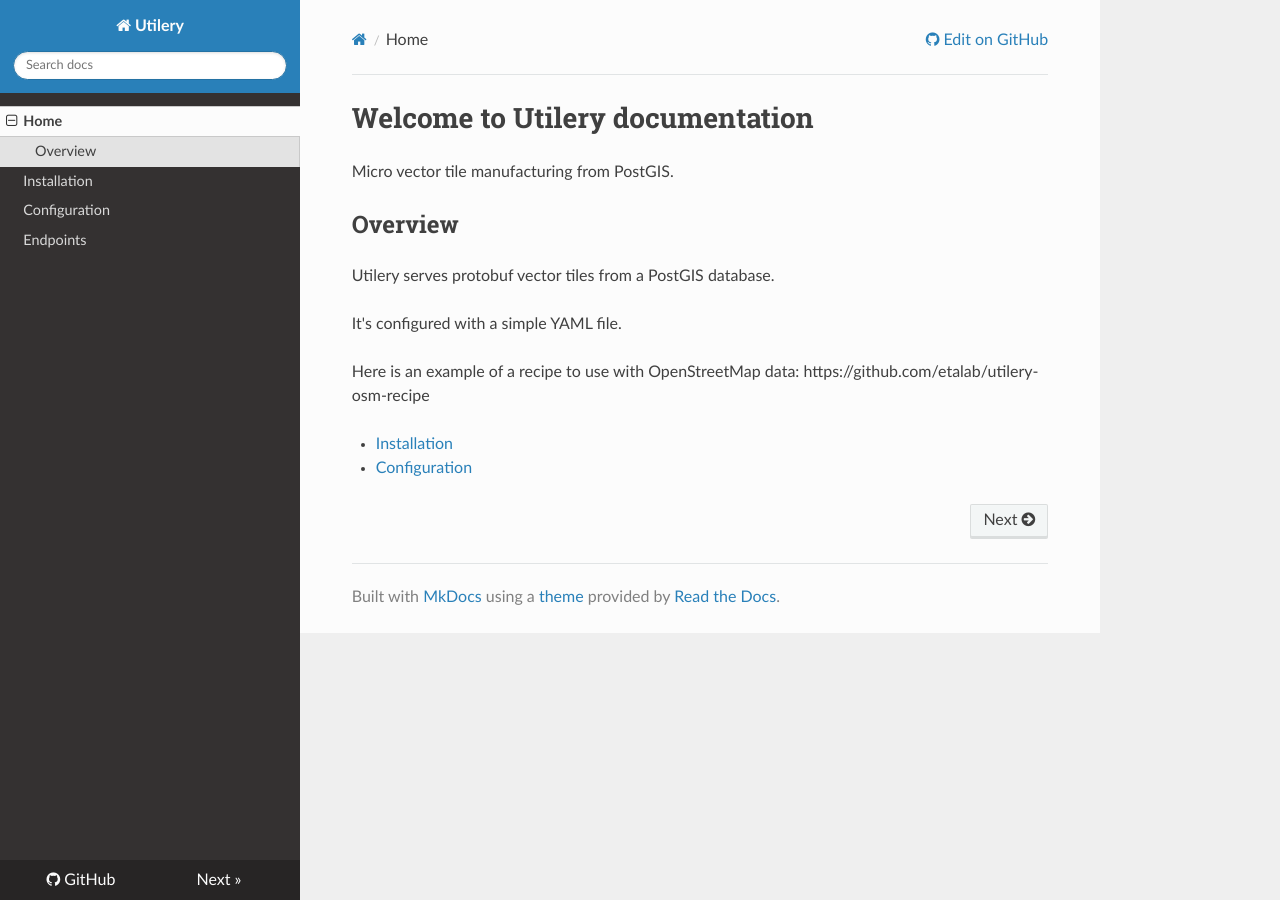
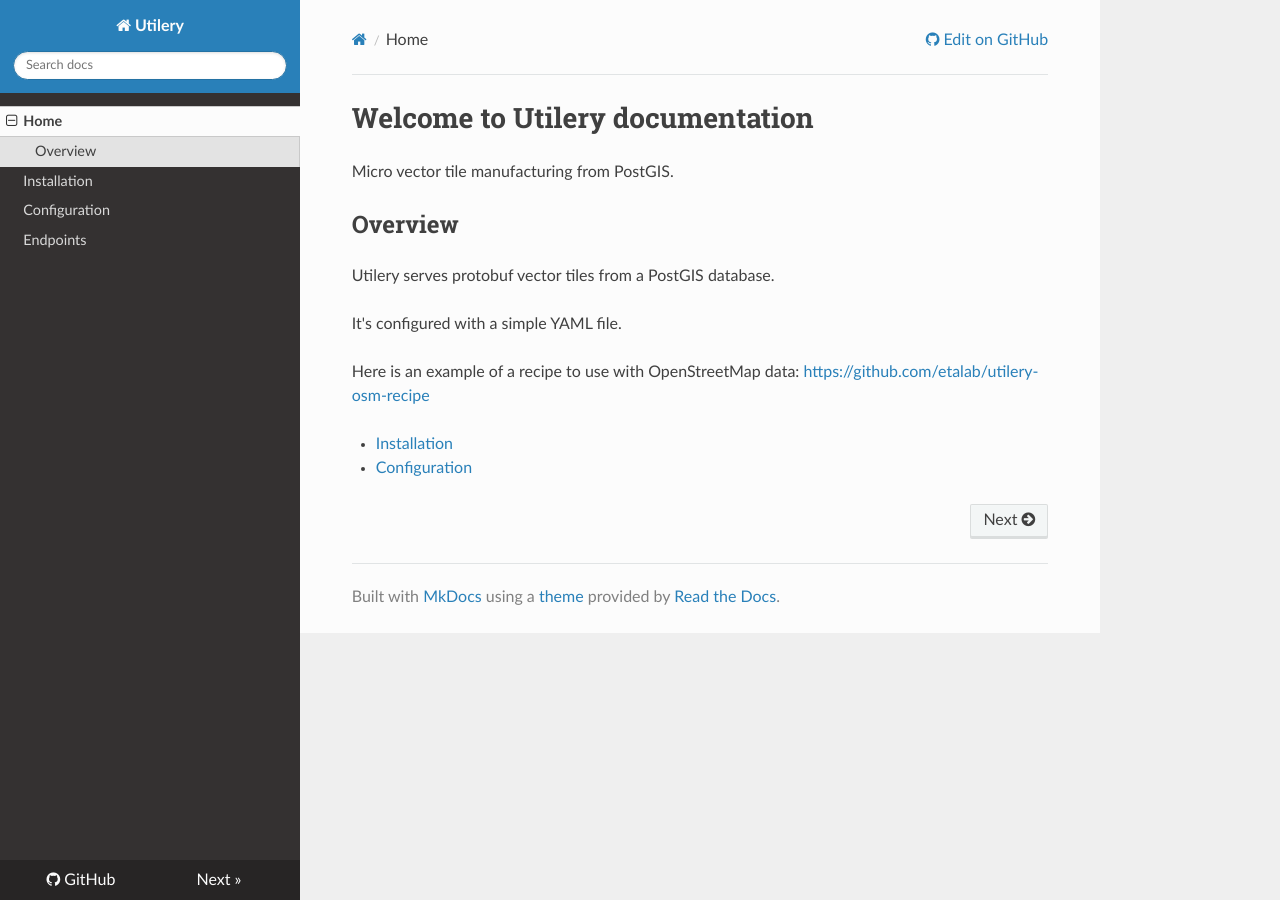
Before and after one commit to tilery/utilery, an MkDocs documentation site: the page built from docs/index.md, in a window 1280 px wide. Built offline with MkDocs 1.6.1, drawn with Linux system fonts in a browser that asks for light colours; nearby versions of some CDN libraries; old or Windows-style settings are respelled for this version of MkDocs; part of the change alters nothing that is shown.

```diff
--- a/docs/index.md
+++ b/docs/index.md
@@ -8,7 +8,7 @@ Utilery serves protobuf vector tiles from a PostGIS database.
 
 It's configured with a simple YAML file.
 
-Here is an example of a recipe to use with OpenStreetMap data: https://github.com/etalab/utilery-osm-recipe
+Here is an example of a recipe to use with OpenStreetMap data: [https://github.com/etalab/utilery-osm-recipe](https://github.com/etalab/utilery-osm-recipe)
 
 - [Installation](install.md)
 - [Configuration](config.md)
```
